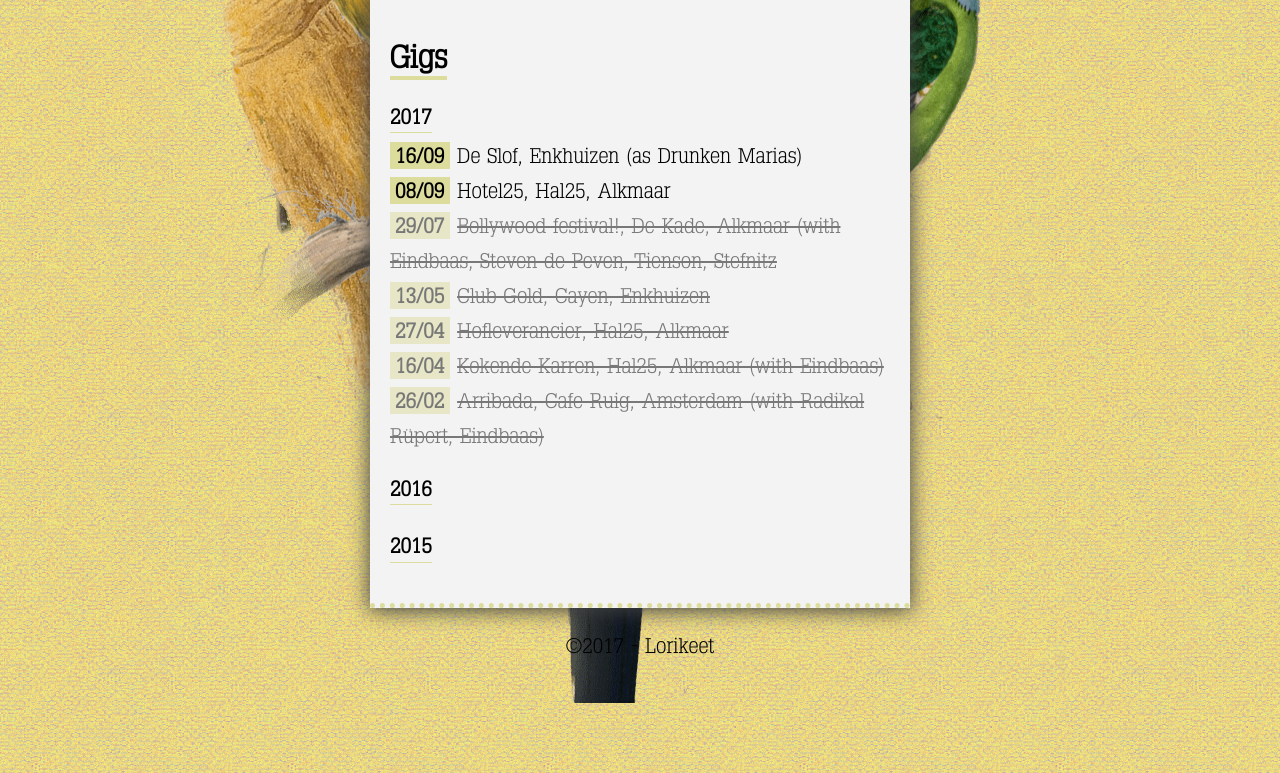
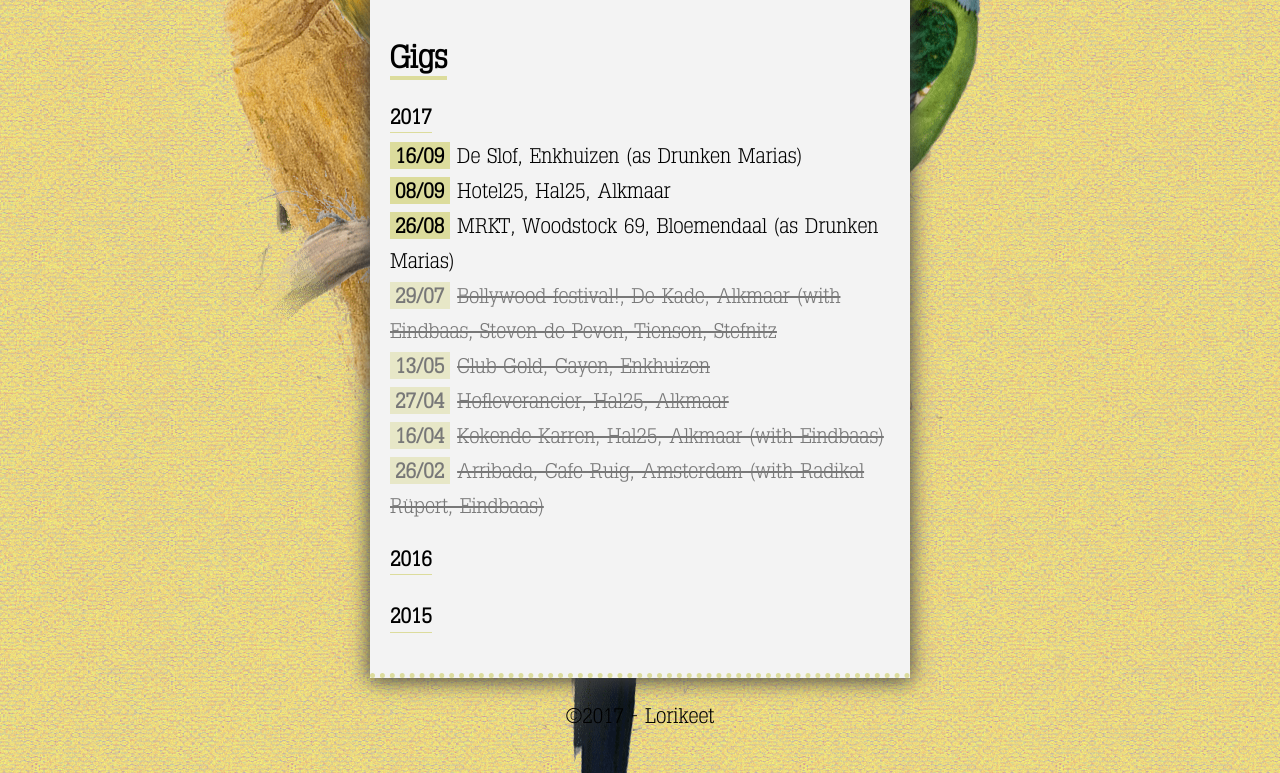
Before and after one commit to grdw/lorikeet, a Jekyll site: the page built from index.html, in a window 1280 px wide and 900 px high, scrolled down 574 px, cut to the strip 127-900 px from the top of the window. Built offline with Jekyll 4.4.1, drawn with Linux system fonts in a browser that asks for light colours.

Commit message:
Submit event

```diff
--- a/_data/events.yaml
+++ b/_data/events.yaml
@@ -3,6 +3,8 @@
     event: "De Slof, Enkhuizen (as Drunken Marias)"
   - date: "2017-09-08"
     event: "Hotel25, Hal25, Alkmaar"
+  - date: "2017-08-26"
+    event: "MRKT, Woodstock 69, Bloemendaal (as Drunken Marias)"
   - date: "2017-07-29"
     event: "Bollywood festival!, De Kade, Alkmaar (with Eindbaas, Steven de Peven, Tienson, Stefnitz"
   - date: "2017-05-13"
```
